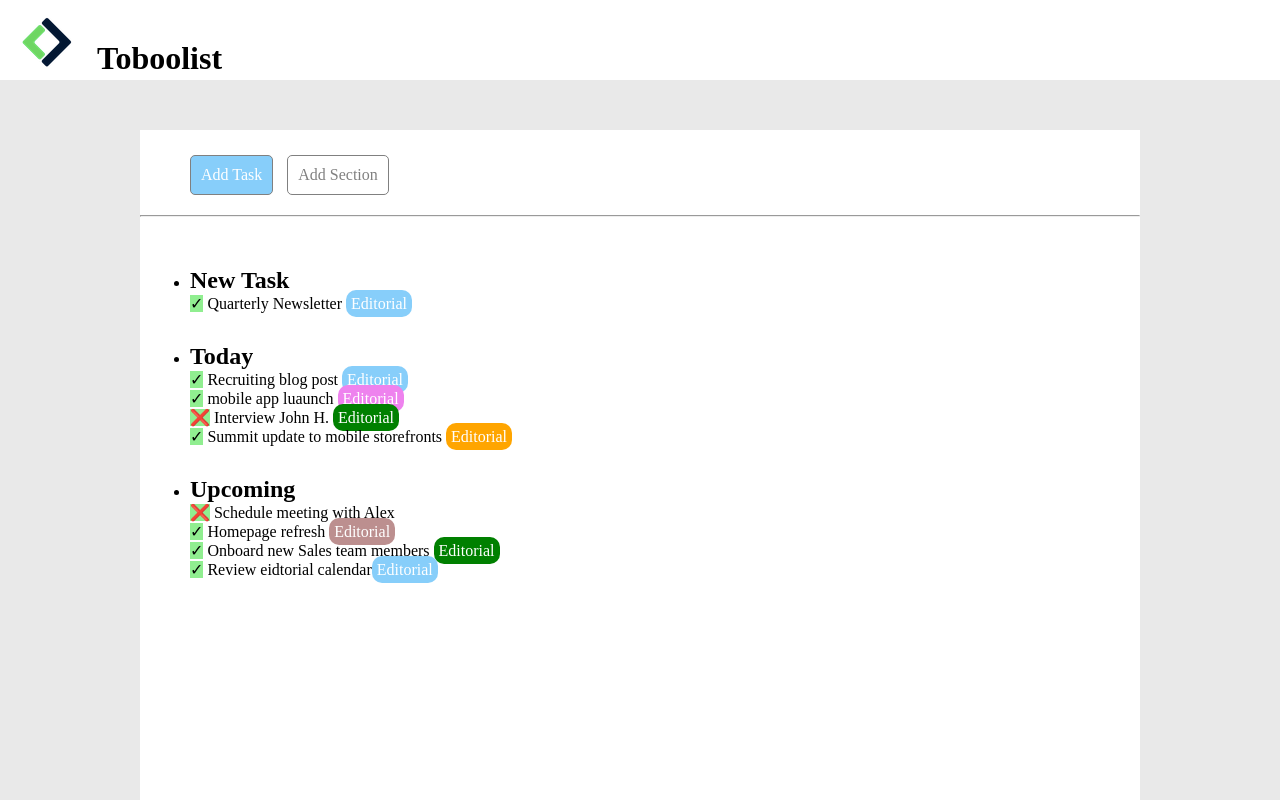
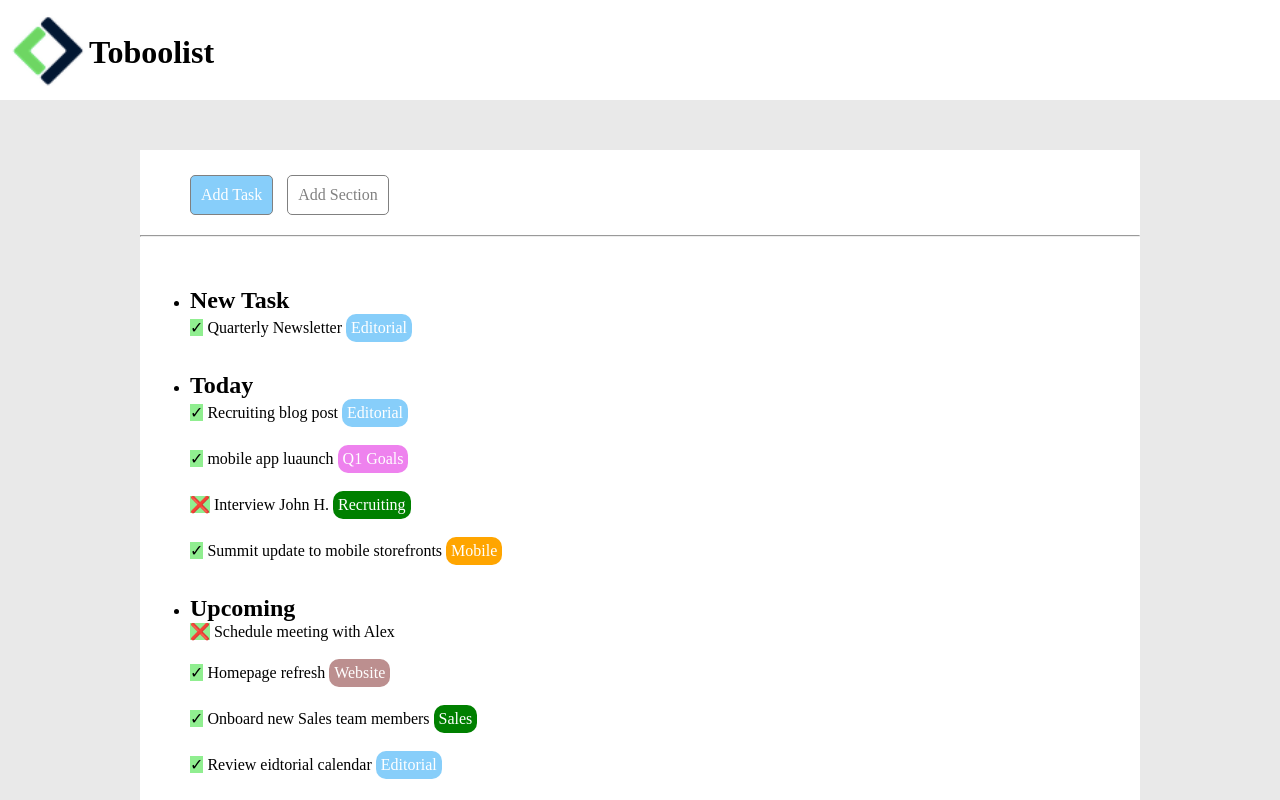
Before and after one commit to Zanco1993/html-css-toboolist, a plain HTML site: page index.html in a window 1280 px wide. Shown: the top 800 px of the page. Drawn offline with Linux system fonts and the light colour scheme.

Commit message:
Accentratura del Titolo

```diff
--- a/css/style.css
+++ b/css/style.css
@@ -8,19 +8,20 @@ body{
     background-color: rgb(233, 233, 233);
 }
 .intestazione{
-    height: 80px;
-
+    height: 100px;
     background-color: white;
 }
 
 .logo{
-    margin-top: 15px;
-    margin-left: 20px;
-    margin-right: 20px;
+   width: 75px;
+   height: 75px;
+   margin-top: 13px;
+   margin-left: 10px;
 }
 
 .intestazione > h1{
     display: inline-block;
+    vertical-align: 25px;
 }
 
 .container{
@@ -81,6 +82,7 @@ ul{
 }
 
 .etichetta-1{
+    display: inline-block;
     color: white;
     background: lightskyblue;
     padding: 5px;
@@ -88,30 +90,35 @@ ul{
 
 }
 .etichetta-2{
+    display: inline-block;
     color: white;
     background: violet;
     padding: 5px;
     border-radius: 10px;
 
 }.etichetta-3{
+    display: inline-block;
     color: white;
     background: green;
     padding: 5px;
     border-radius: 10px;
 
 }.etichetta-4{
+    display: inline-block;
     color: white;
     background: orange;
     padding: 5px;
     border-radius: 10px;
 
 }.etichetta-5{
+    display: inline-block;
     color: white;
     background: rosybrown;
     padding: 5px;
     border-radius: 10px;
 
 }.etichetta-6{
+    display: inline-block;
     color: white;
     background: green;
     padding: 5px;
--- a/index.html
+++ b/index.html
@@ -36,20 +36,20 @@
                 <section>
                     <ul>
                         <li><h2>Today</h2></li>
-                        <span class="check">&#10003;</span> Recruiting blog post <span class="etichetta-1">Editorial</span></li><br>
-                        <span class="check">&#10003;</span> mobile app luaunch <span class="etichetta-2">Editorial</span></li><br>
-                        <span class="check">&#10060;</span> Interview John H. <span class="etichetta-3">Editorial</span></li><br>
-                        <span class="check">&#10003;</span> Summit update to mobile storefronts <span class="etichetta-4">Editorial</span></li>
+                        <span class="check">&#10003;</span> Recruiting blog post <span class="etichetta-1">Editorial</span></li><br><br>
+                        <span class="check">&#10003;</span> mobile app luaunch <span class="etichetta-2">Q1 Goals</span></li><br><br>
+                        <span class="check">&#10060;</span> Interview John H. <span class="etichetta-3">Recruiting</span></li><br><br>
+                        <span class="check">&#10003;</span> Summit update to mobile storefronts <span class="etichetta-4">Mobile</span></li>
                     </ul>
                 </section>
 
                 <section>
                     <ul>
                         <li><h2>Upcoming</h2></li>
-                        <span class="check">&#10060;</span> Schedule meeting with Alex</li><br>
-                        <span class="check">&#10003;</span> Homepage refresh <span class="etichetta-5">Editorial</span></li><br>
-                        <span class="check">&#10003;</span> Onboard new Sales team members <span class="etichetta-6">Editorial</span></li><br>
-                        <span class="check">&#10003;</span> Review eidtorial calendar<span class="etichetta-1">Editorial</span></li><br>
+                        <span class="check">&#10060;</span> Schedule meeting with Alex</li><br><br>
+                        <span class="check">&#10003;</span> Homepage refresh <span class="etichetta-5">Website</span></li><br><br>
+                        <span class="check">&#10003;</span> Onboard new Sales team members <span class="etichetta-6">Sales</span></li><br><br>
+                        <span class="check">&#10003;</span> Review eidtorial calendar <span class="etichetta-1">Editorial</span></li><br>
 
                     </ul>
                 </section>
```
